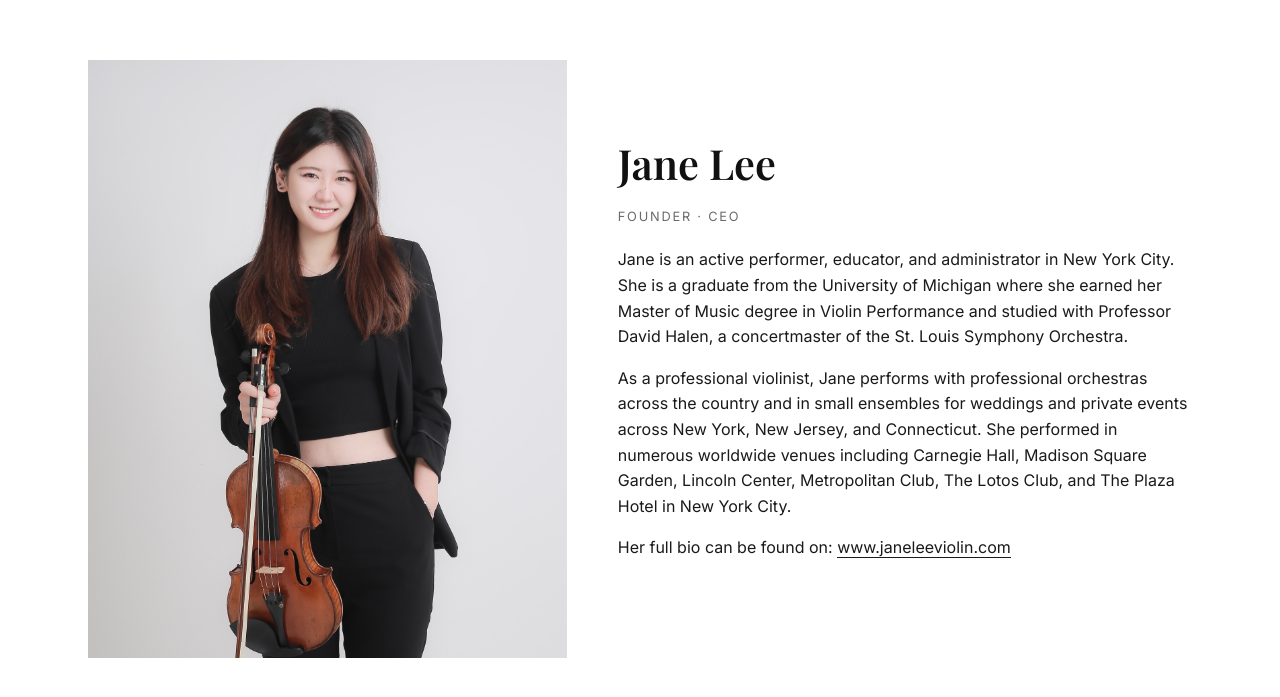
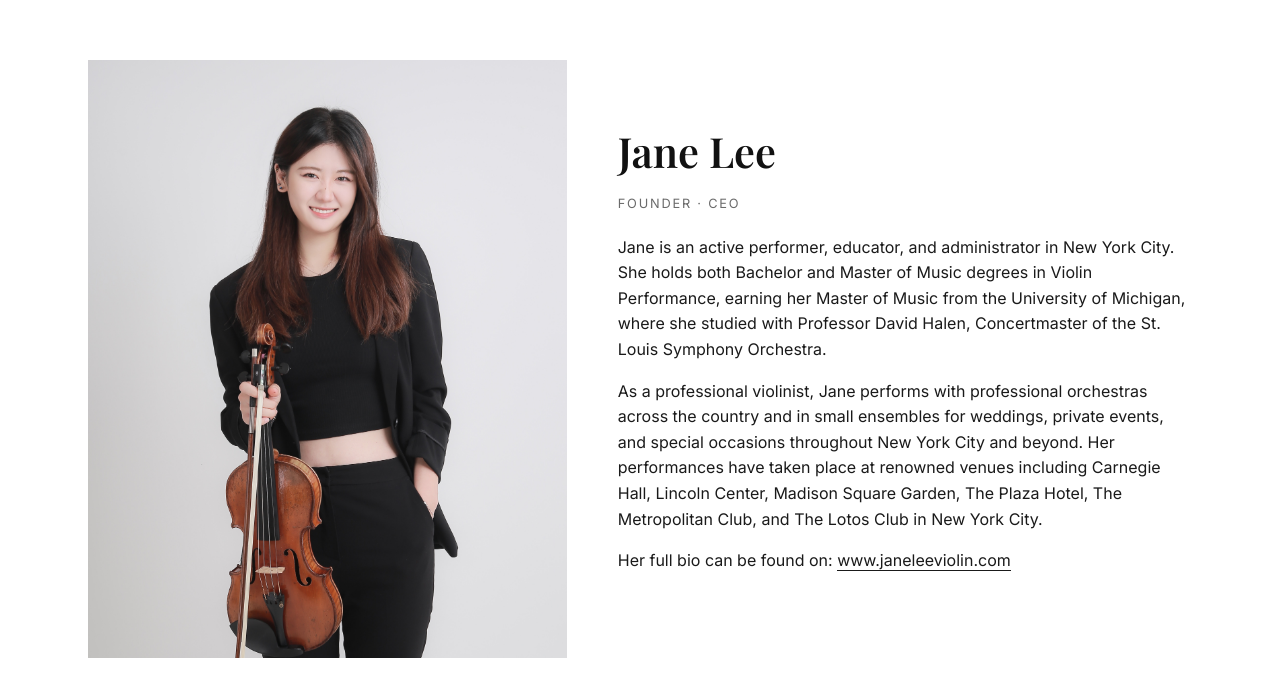
Before and after one commit to Sulaga-chan/nycc-web, a React (Vite) app: page /team in a window 1280 px wide. Shown: the part 487-1184 px from the top of the page. Built offline with nearby package versions, Linux system fonts and the light colour scheme.

Commit message:
Team: Jane Lee 바이오 문구 수정

```diff
--- a/src/pages/Team.jsx
+++ b/src/pages/Team.jsx
@@ -8,8 +8,8 @@ const TEAM = [
     role: 'Founder · CEO',
     photo: '/img/team/jane.jpg',
     bio: [
-      'Jane is an active performer, educator, and administrator in New York City. She is a graduate from the University of Michigan where she earned her Master of Music degree in Violin Performance and studied with Professor David Halen, a concertmaster of the St. Louis Symphony Orchestra.',
-      'As a professional violinist, Jane performs with professional orchestras across the country and in small ensembles for weddings and private events across New York, New Jersey, and Connecticut. She performed in numerous worldwide venues including Carnegie Hall, Madison Square Garden, Lincoln Center, Metropolitan Club, The Lotos Club, and The Plaza Hotel in New York City.',
+      'Jane is an active performer, educator, and administrator in New York City. She holds both Bachelor and Master of Music degrees in Violin Performance, earning her Master of Music from the University of Michigan, where she studied with Professor David Halen, Concertmaster of the St. Louis Symphony Orchestra.',
+      'As a professional violinist, Jane performs with professional orchestras across the country and in small ensembles for weddings, private events, and special occasions throughout New York City and beyond. Her performances have taken place at renowned venues including Carnegie Hall, Lincoln Center, Madison Square Garden, The Plaza Hotel, The Metropolitan Club, and The Lotos Club in New York City.',
     ],
     website: 'https://www.janeleeviolin.com',
   },
```
